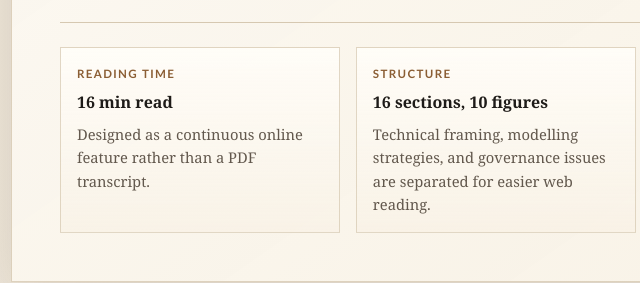
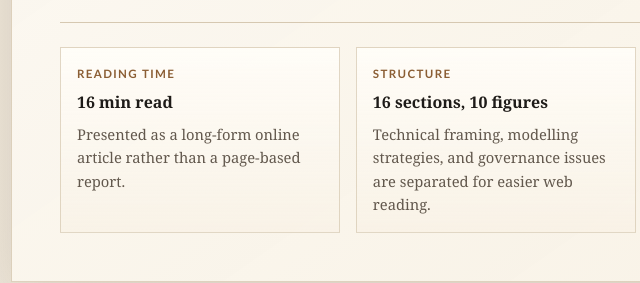
Before and after one commit to YYFzuishuai/driver-fatigue-blog, a plain HTML site: page index.html in a window 1280 px wide. Shown: the part 955-1238 px from the top of the page, 21-661 px from the left. Drawn offline with Linux system fonts and the light colour scheme.

Commit message:
V1.4.0 final online version

```diff
--- a/index.html
+++ b/index.html
@@ -36,7 +36,7 @@
         <div class="meta-card">
           <span>Reading Time</span>
           <strong>16 min read</strong>
-          <p>Designed as a continuous online feature rather than a PDF transcript.</p>
+          <p>Presented as a long-form online article rather than a page-based report.</p>
         </div>
         <div class="meta-card">
           <span>Structure</span>
```
